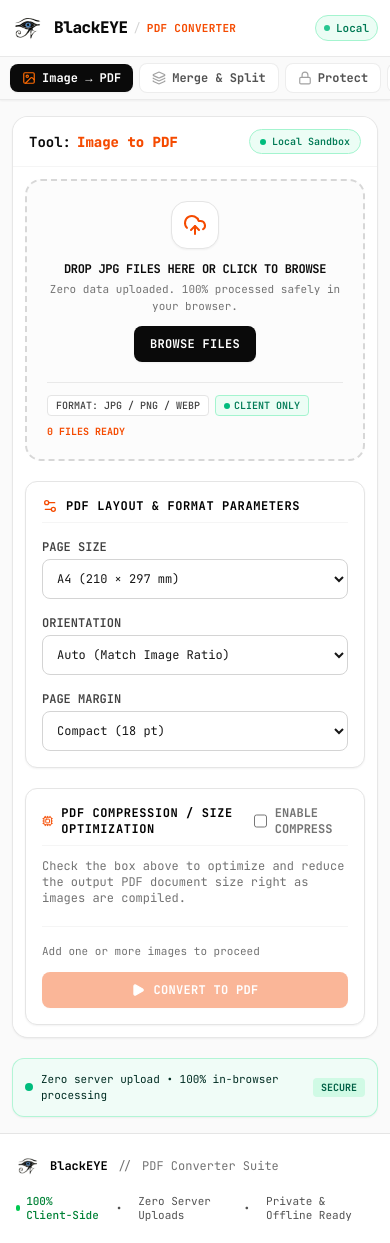
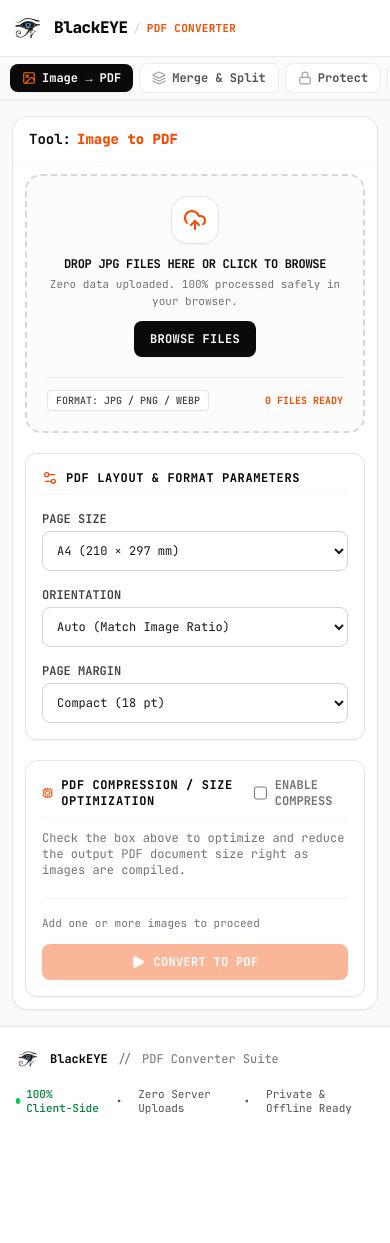
Before and after one commit to kelvingautama9/secure-pdf-converter, a React (Vite) app: page /#/ in a window 390 px wide. After the commit the page ends 1136 px from the top, so only its background shows below. Built offline with nearby package versions, Linux system fonts and the light colour scheme.

Commit message:
refactor: remove client-side privacy badges
Clean up the UI by removing redundant "Client-Side" status badges from the workspace header, drop zone, and navigation bar to simplify the layout.

```diff
--- a/src/App.tsx
+++ b/src/App.tsx
@@ -86,7 +86,7 @@ const MainLayout: React.FC = () => {
             {/* Main Workspace Container */}
             <div className="bg-white border border-neutral-200/90 rounded-2xl flex flex-col overflow-hidden shadow-xs">
               {/* Workspace Header Strip */}
-              <div className="px-4 py-3 sm:px-6 sm:py-4 flex items-center justify-between gap-3 border-b border-neutral-100 bg-white">
+              <div className="px-4 py-3 sm:px-6 sm:py-4 border-b border-neutral-100 bg-white">
                 <div className="min-w-0">
                   <h2 className="text-sm sm:text-base font-bold text-neutral-950 font-mono flex items-center gap-1.5 truncate">
                     <span>Tool:</span>
@@ -95,12 +95,6 @@ const MainLayout: React.FC = () => {
                   <p className="text-[11px] sm:text-xs text-neutral-500 mt-0.5 truncate hidden sm:block">
                     {toolDetails[currentMode].subtitle}
                   </p>
-                </div>
-                <div className="flex items-center gap-2 shrink-0">
-                  <div className="px-2.5 py-1 bg-emerald-50 border border-emerald-200 rounded-full text-[10px] sm:text-[11px] text-emerald-700 font-semibold flex items-center gap-1.5">
-                    <span className="w-1.5 h-1.5 rounded-full bg-emerald-500"></span>
-                    <span>Local Sandbox</span>
-                  </div>
                 </div>
               </div>
 
@@ -115,17 +109,6 @@ const MainLayout: React.FC = () => {
                   <Route path="*" element={<ImageToPdfTool />} />
                 </Routes>
               </div>
-            </div>
-
-            {/* Mobile-only Bottom Privacy Note (Under the entire tool workspace, never blocking uploads) */}
-            <div className="lg:hidden bg-emerald-50/70 border border-emerald-200/80 rounded-xl p-3 shadow-xs flex items-center justify-between gap-2">
-              <div className="flex items-center gap-2 text-[11px] text-emerald-950 font-mono">
-                <span className="w-2 h-2 rounded-full bg-emerald-500 shrink-0"></span>
-                <span>Zero server upload • 100% in-browser processing</span>
-              </div>
-              <span className="text-[10px] font-bold text-emerald-800 uppercase px-2 py-0.5 bg-emerald-100 rounded">
-                SECURE
-              </span>
             </div>
           </div>
         </div>
--- a/src/components/DropZone.tsx
+++ b/src/components/DropZone.tsx
@@ -123,10 +123,6 @@ export const DropZone: React.FC<DropZoneProps> = ({
             <span className="px-2 py-0.5 sm:px-2.5 sm:py-1 border border-neutral-200 bg-white text-neutral-700 rounded font-medium">
               FORMAT: {acceptLabel}
             </span>
-            <span className="px-2 py-0.5 sm:px-2.5 sm:py-1 border border-emerald-200 bg-emerald-50 text-emerald-700 rounded font-semibold flex items-center gap-1">
-              <span className="w-1.5 h-1.5 rounded-full bg-emerald-500"></span>
-              CLIENT ONLY
-            </span>
           </div>
           <span className="font-bold text-orange-600">
             {files.length} {files.length === 1 ? 'FILE READY' : 'FILES READY'}
--- a/src/components/Header.tsx
+++ b/src/components/Header.tsx
@@ -61,13 +61,6 @@ export const Header: React.FC<HeaderProps> = ({
 
         {/* Right Actions: Compact and Minimal */}
         <div className="flex items-center gap-2 shrink-0">
-          {/* Privacy Badge (Clean pill) */}
-          <div className="flex items-center gap-1.5 px-2 sm:px-2.5 py-1 rounded-full bg-emerald-50 border border-emerald-200 text-emerald-700 text-[11px] font-semibold">
-            <span className="w-1.5 h-1.5 rounded-full bg-emerald-500 animate-pulse"></span>
-            <span className="hidden sm:inline">100% Client-Side</span>
-            <span className="sm:hidden">Local</span>
-          </div>
-
           {/* Offline indicator if disconnected */}
           {!isOnline && (
             <div className="flex items-center gap-1 px-2 py-1 rounded-full bg-amber-50 border border-amber-200 text-amber-800 text-[11px] font-medium">
```
